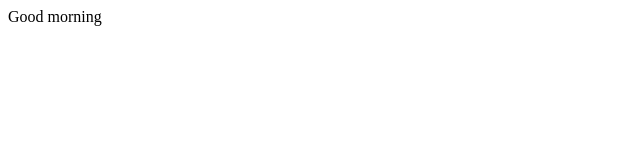
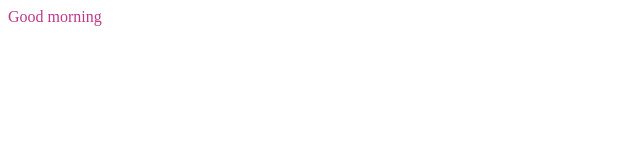
Before and after one commit to sarblau74/myFlix-client, a React (Vite) app: page / in a window 1280 px wide. Shown: the top 160 px of the page, without its empty margins (0-640 px from the left). Built offline with nearby package versions, Linux system fonts and the light colour scheme.

Commit message:
package fix

```diff
--- a/package.json
+++ b/package.json
@@ -8,10 +8,12 @@
         "build": "parcel build src/index.html"
     },
     "dependencies": {
+        "immutable": "^4.3.7",
         "react": "^18.3.1",
         "react-dom": "^18.3.1"
     },
     "devDependencies": {
-        "parcel-bundler": "^1.12.5"
+        "parcel-bundler": "^1.12.5",
+        "sass": "^1.79.4"
     }
 }
--- a/src/index.scss
+++ b/src/index.scss
@@ -0,0 +1,5 @@
+$color: rgb(189, 56, 138);
+
+.my-flix {
+  color: $color;
+}
```
Also changed, not shown: 6 other files (tests, documents, lock files or other folders).
